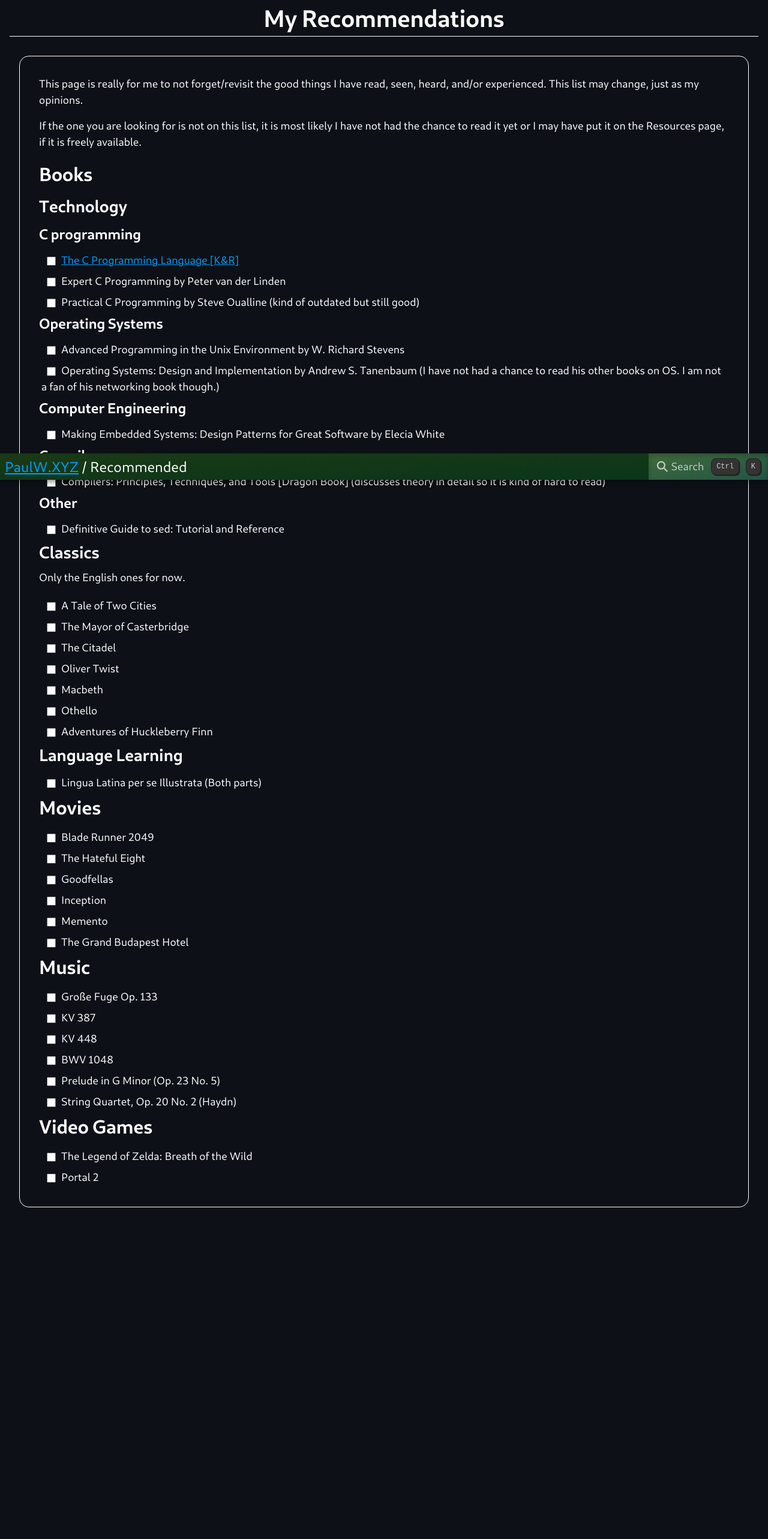
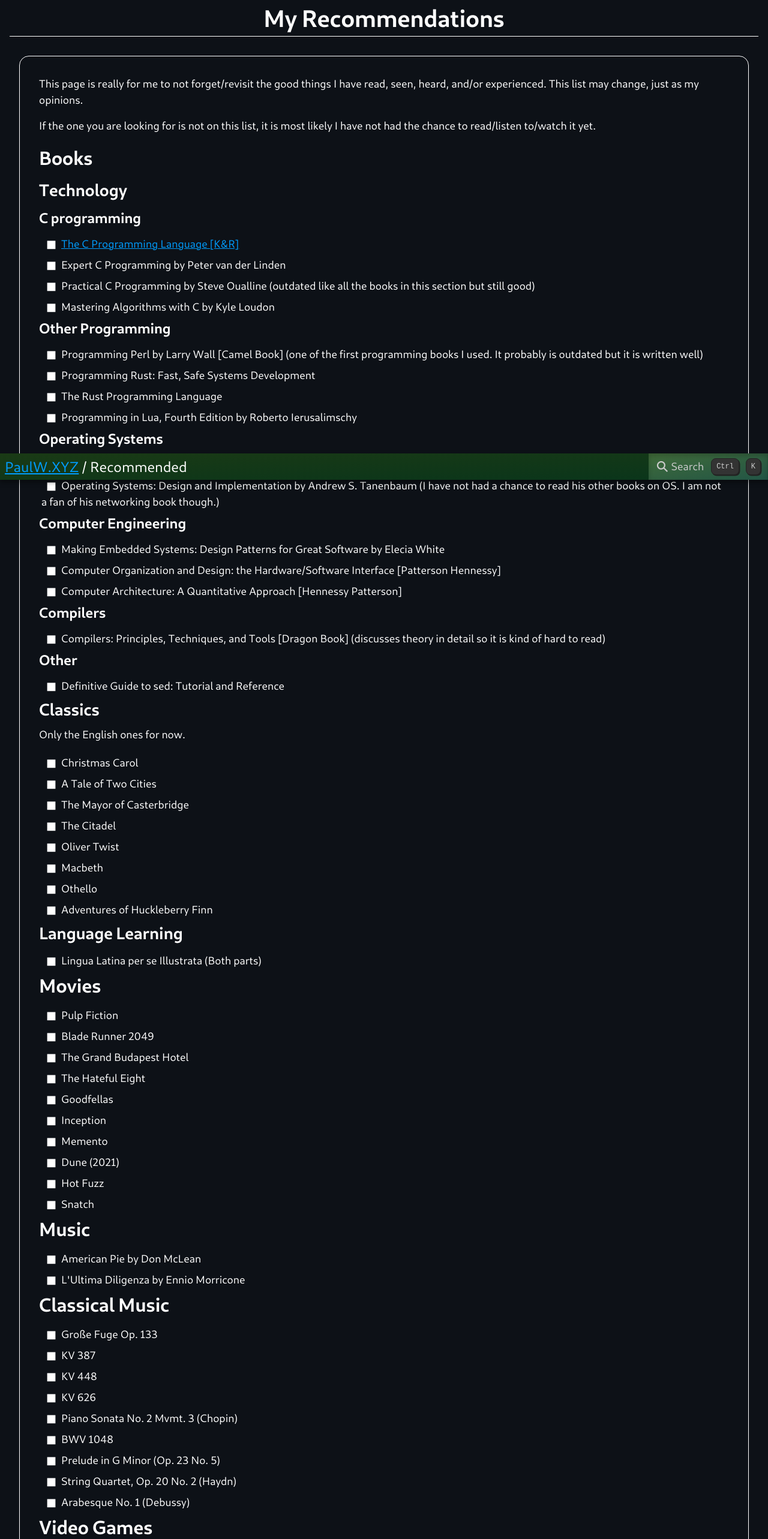
Before and after one commit to paulwxyz/paulw.xyz, a Next.js app: page /recommended in a window 1280 px wide. Shown: the top 2566 px of the page at 60% size. Before the commit the page ends 2101 px from the top, so only its background shows below. Built offline with nearby package versions, Linux system fonts and the light colour scheme.

Commit message:
Update rec. list

```diff
--- a/pages/recommended.tsx
+++ b/pages/recommended.tsx
@@ -27,19 +27,27 @@ const list: listItem[] = [
                                 title: 'Expert C Programming by Peter van der Linden'
                             },
                             {
-                                title: 'Practical C Programming by Steve Oualline (kind of outdated but still good)'
+                                title: 'Practical C Programming by Steve Oualline (outdated like all the books in this section but still good)'
+                            },
+                            {
+                                title: 'Mastering Algorithms with C by Kyle Loudon'
                             }
+                        ]
+                    },
+                    {
+                        title: 'Other Programming',
+                        children: [
+                            'Programming Perl by Larry Wall [Camel Book] (one of the first programming books I used. It probably is outdated but it is written well)',
+                            'Programming Rust: Fast, Safe Systems Development',
+                            'The Rust Programming Language',
+                            'Programming in Lua, Fourth Edition by Roberto Ierusalimschy'
                         ]
                     },
                     {
                         title: 'Operating Systems',
                         children: [
-                            {
-                                title: 'Advanced Programming in the Unix Environment by W. Richard Stevens'
-                            },
-                            {
-                                title: 'Operating Systems: Design and Implementation by Andrew S. Tanenbaum (I have not had a chance to read his other books on OS. I am not a fan of his networking book though.)'
-                            }
+                            'Advanced Programming in the Unix Environment by W. Richard Stevens',
+                            'Operating Systems: Design and Implementation by Andrew S. Tanenbaum (I have not had a chance to read his other books on OS. I am not a fan of his networking book though.)'
                         ]
                     },
                     // {
@@ -51,11 +59,9 @@ const list: listItem[] = [
                     {
                         title: 'Computer Engineering',
                         children: [
-                            {
-                                title: 'Making Embedded Systems: Design Patterns for Great Software by Elecia White'
-                            }
-                            // Computer Organization and Design: the Hardware/Software Interface [Patterson Hennessy]
-                            // Computer Architecture: A Quantitative Approach [Hennessy Patterson]
+                            'Making Embedded Systems: Design Patterns for Great Software by Elecia White',
+                            'Computer Organization and Design: the Hardware/Software Interface [Patterson Hennessy]',
+                            'Computer Architecture: A Quantitative Approach [Hennessy Patterson]'
                         ]
                     },
                     {
@@ -80,6 +86,7 @@ const list: listItem[] = [
                 title: 'Classics',
                 description: 'Only the English ones for now.',
                 children: [
+                    'Christmas Carol',
                     'A Tale of Two Cities',
                     'The Mayor of Casterbridge',
                     'The Citadel',
@@ -98,30 +105,48 @@ const list: listItem[] = [
     {
         title: 'Movies',
         children: [
+            'Pulp Fiction',
             'Blade Runner 2049',
+            'The Grand Budapest Hotel',
             'The Hateful Eight',
             'Goodfellas',
             'Inception',
             'Memento',
-            'The Grand Budapest Hotel'
+            'Dune (2021)',
+            'Hot Fuzz',
+            'Snatch'
         ]
     },
     {
         title: 'Music',
         children: [
+            'American Pie by Don McLean',
+            'L\'Ultima Diligenza by Ennio Morricone'
+        ]
+    },
+    {
+        title: 'Classical Music',
+        children: [
             'Große Fuge Op. 133',
             'KV 387',
             'KV 448',
+            'KV 626',
+            'Piano Sonata No. 2 Mvmt. 3 (Chopin)',
             'BWV 1048',
             'Prelude in G Minor (Op. 23 No. 5)',
-            'String Quartet, Op. 20 No. 2 (Haydn)'
+            'String Quartet, Op. 20 No. 2 (Haydn)',
+            'Arabesque No. 1 (Debussy)'
         ]
     },
     {
         title: 'Video Games',
         children: [
             'The Legend of Zelda: Breath of the Wild',
-            'Portal 2'
+            'Portal 2',
+            'Factorio',
+            'The Witcher 3: The Wild Hunt GOTY Edition (Especially the DLCs)',
+            'Baba is You',
+            'Red Dead Redemption'
         ]
     }
 ];
@@ -165,7 +190,7 @@ function Recommended() {
         <Layout name='Recommended' title='My Recommendations'>
             <section className='block'>
                 <p>This page is really for me to not forget/revisit the good things I have read, seen, heard, and/or experienced. This list may change, just as my opinions.</p>
-                <p>If the one you are looking for is not on this list, it is most likely I have not had the chance to read it yet or I may have put it on the Resources page, if it is freely available.</p>
+                <p>If the one you are looking for is not on this list, it is most likely I have not had the chance to read/listen to/watch it yet.</p>
                 {list.map(l => mapChild(l, 0))}
             </section>
         </Layout>
```
